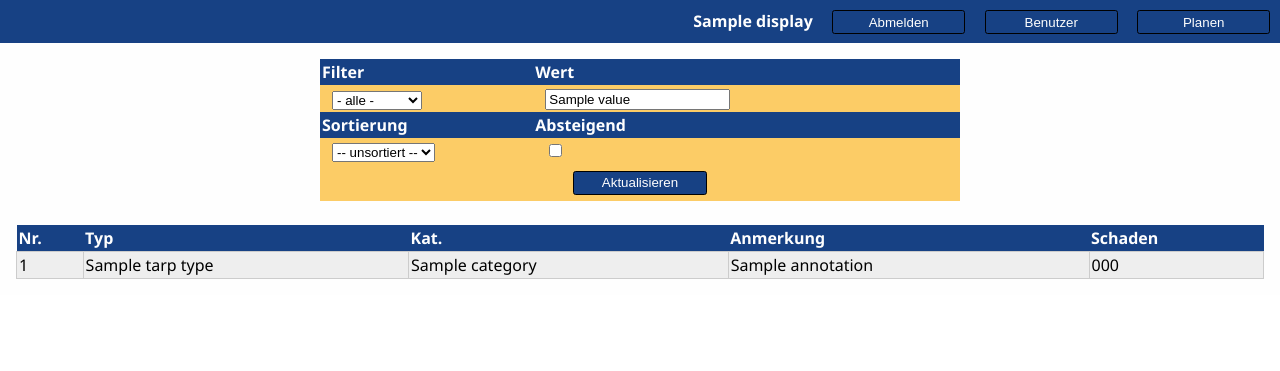
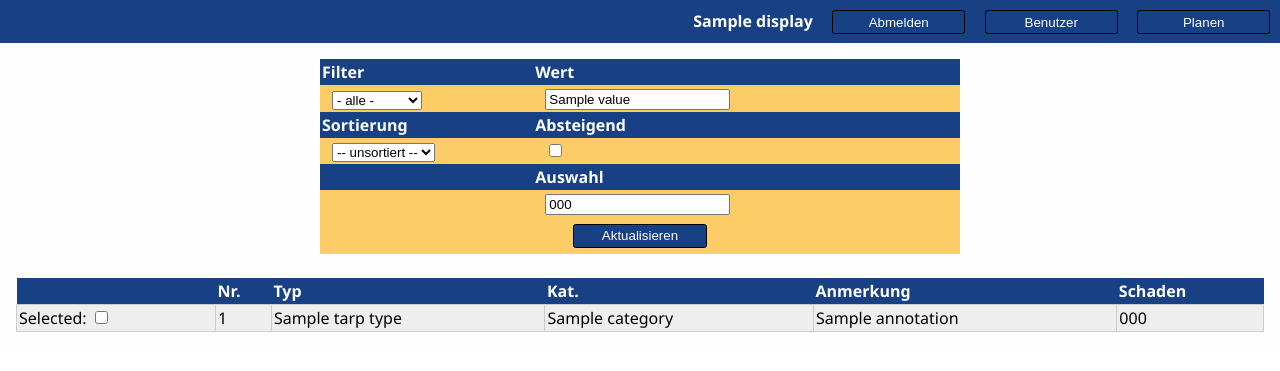
Before and after one commit to endofdata/planenansicht, a Flask app: template templates/tarps_list.html.jinja in a window 1280 px wide. Shown: the top 371 px of the page. Run offline with Flask 3, Linux system fonts and the light colour scheme; the template is opened without the code that fills it: most values are stand-ins (such as "Sample title", 1, 10 or a date in 2020); parts of the project's set-up code (start-up, migrations or seed data) failed here and were passed over.

Commit message:
ssl support and checkbox for tarp selection

```diff
--- a/app.py
+++ b/app.py
@@ -14,6 +14,7 @@ from request_context import RequestContext, _request_context
 from werkzeug.local import LocalProxy
 import logging
 from sys import exc_info
+from ssl import create_default_context, Purpose
 
 # TODO: Move to separate source
 def authorize_user(request_context, access):
@@ -38,6 +39,7 @@ env.log()
 request_context = LocalProxy(_request_context)
 
 app = Flask(__name__)
+app.config['TEMPLATES_AUTO_RELOAD'] = True
 app.secret_key = env.get_secret_key()
 app.register_blueprint(authentication_api)
 app.register_blueprint(user_api)
@@ -46,8 +48,19 @@ app.register_blueprint(admin_api)
 register_policy(AuthorizationPolicy("user", [ authorize_user]))
 register_policy(AuthorizationPolicy("guest", [lambda context: AuthorizationResult.ALLOW]))
 
+#------------------------------------------------------------------------------------------------------------------------------
+# Not called when running flask
+#------------------------------------------------------------------------------------------------------------------------------
 if __name__ == '__main__':
-	app.run(use_debugger=False, use_reloader=False, passthrough_errors=True)
+	ssl_ctx = create_default_context(Purpose.CLIENT_AUTH)
+	ssl_ctx.load_cert_chain('cert/Oskar.cer', keyfile='cert/Oskar.key', password=env.get_secret_key())
+
+	app.run(
+		use_debugger=False,
+		use_reloader=False,
+		passthrough_errors=True,
+		ssl_context=ssl_ctx)
+#------------------------------------------------------------------------------------------------------------------------------
 
 @app.before_request
 def app_before_request():
@@ -106,7 +119,14 @@ def list_tarp_by():
 		else:
 			sequence.append(Order())
 
-	selection = Selection(selectors, sequence)
+	selected_tarps = request.form["selected_numbers"]
+
+	if selected_tarps != None:
+		selected_numbers = [int(x) for x in selected_tarps.split(',')]
+	else:
+		selected_numbers = None
+
+	selection = Selection(selectors, sequence, selected_numbers)
 	tarp_list = db_context.select(selection)
 
 	return render_tarp_list(tarp_list, selection)
--- a/tarps_context.py
+++ b/tarps_context.py
@@ -122,6 +122,9 @@ class TarpsContext:
 
 		if selection != None:
 			statement += selection.to_sql()
+			selected_numbers = selection.selected_numbers
+		else:
+			selected_numbers = []
 
 		for row in cur.execute(statement):
 
@@ -130,6 +133,7 @@ class TarpsContext:
 				last_id = tarp_id
 				if tarp != None:
 					tarp.damages = damages
+					tarp.is_selected = tarp.number in selected_numbers
 					tarp_list.append(tarp)
 					damages = []
 
@@ -143,9 +147,11 @@ class TarpsContext:
 
 		if tarp != None:
 			tarp.damages = damages
+			tarp.is_selected = tarp.number in selected_numbers
 			tarp_list.append(tarp)
 
 		return tarp_list
+
 
 	def is_pattern_property(self, property):
 		if property == "None":
--- a/templates/tarps_list.html.jinja
+++ b/templates/tarps_list.html.jinja
@@ -51,6 +51,16 @@
 					</td>
 				</tr>
 				{% endfor %}
+				<tr>
+					<th></th>
+					<th>Auswahl</th>
+				</tr>
+				<tr>
+					<td/>
+					<td>
+						<input id="selected_numbers" name="selected_numbers" value="{{ selection.get_selected_numbers() }}" />
+					</td>
+				</tr>
 				<tr class="buttonpanel">
 					<td><button type="submit">Aktualisieren</button></td>
 				</tr>
@@ -61,6 +71,7 @@
 <table class="zebra-list">
 	<thead>
 		<tr>
+			<th></th>
 			<th class="numeric">Nr.</th>
 			<th>Typ</th>
 			<th>Kat.</th>
@@ -71,6 +82,14 @@
 	<tbody>
 		{% for tarp in tarp_list %}
 		<tr>
+			<td>
+				<span>Selected: {{ tarp.is_selected }}</span>
+				{% if tarp.is_selected == True %}
+				<input type="checkbox" id="tarp_selected" name="tarp_selected" checked="checked"/>
+				{% else %}
+				<input type="checkbox" id="tarp_selected" name="tarp_selected"/>
+				{% endif %}
+			</td>
 			<td class="numeric">{{ tarp.number }}</td>
 			<td>{{ tarp.category.tarp_type.name }}</td>
 			<td>{{ tarp.category.name }}</td>
```
Also changed, not shown: selection.py (+7 -1 lines), 1 other file.
